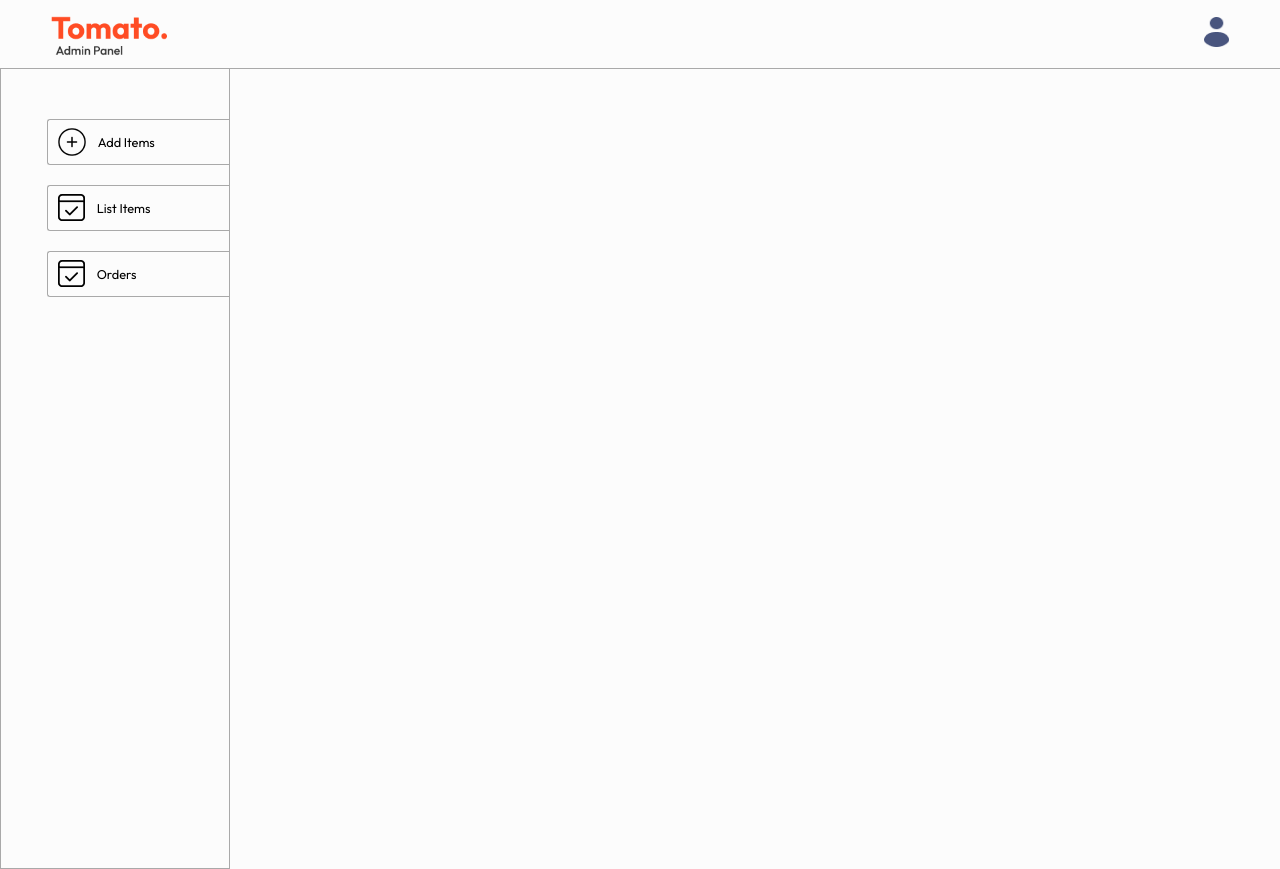
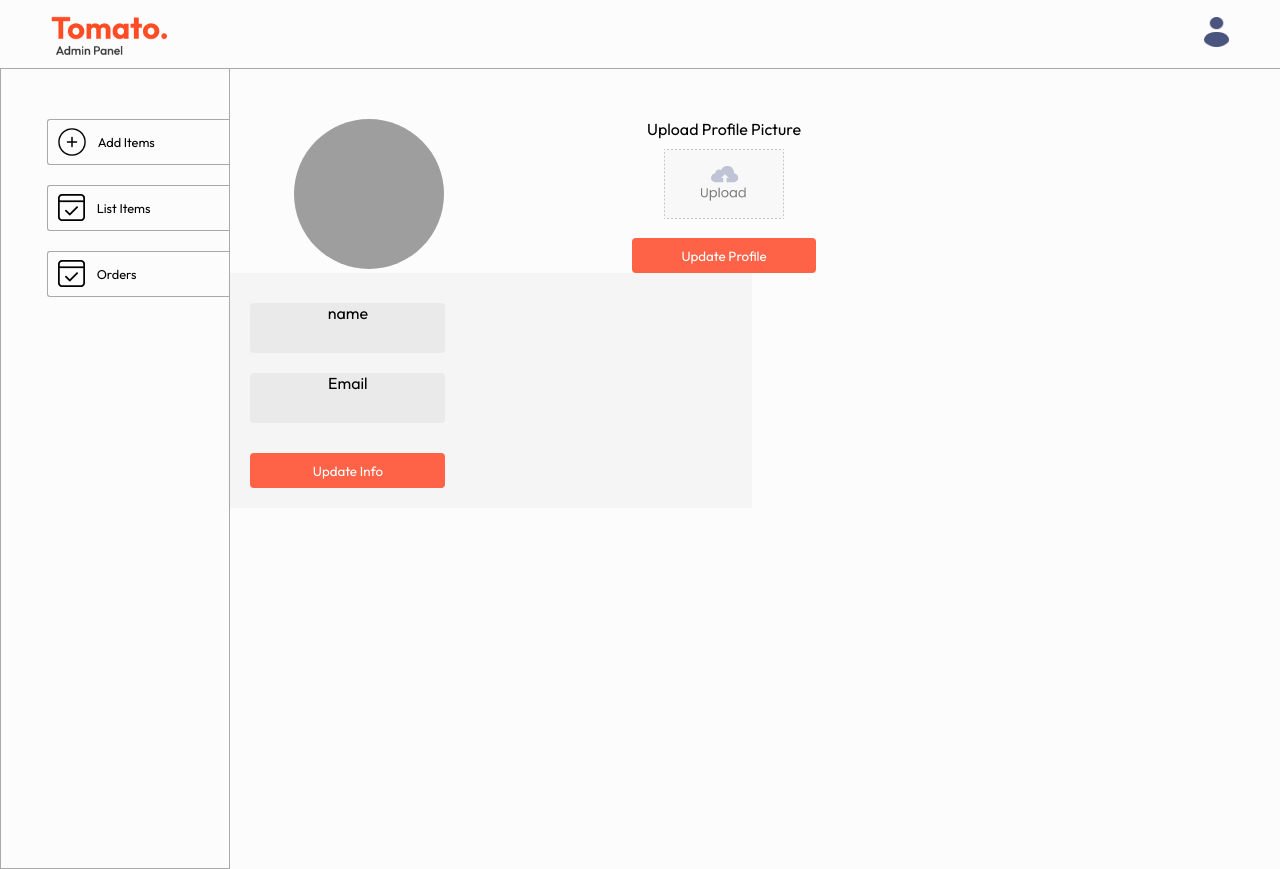
Before and after one commit to electriquemetalman/adminFront, a React (Vite) app: page /profile in a window 1280 px wide. Built offline with nearby package versions, Linux system fonts and the light colour scheme; sample sign-in values are in the browser's storage.

Commit message:
start to build profile user page

```diff
--- a/src/App.jsx
+++ b/src/App.jsx
@@ -5,6 +5,7 @@ import { Routes, Route } from 'react-router-dom'
 import Add from './pages/Add/Add'
 import List from './pages/List/List'
 import Orders from './pages/Orders/Orders'
+import Profile from './pages/Profile/Profile'
 import { ToastContainer } from 'react-toastify';
 import 'react-toastify/dist/ReactToastify.css';
 import Login from './pages/Login/Login'
@@ -32,6 +33,7 @@ const App = () => {
           <Route path="/add" element={<ProtectedRoute><Add url={url}/></ProtectedRoute>} />
           <Route path="/list" element={<ProtectedRoute><List url={url}/></ProtectedRoute>} />
           <Route path="/orders" element={<ProtectedRoute><Orders url={url}/></ProtectedRoute>} />
+          <Route path="/profile" element={<ProtectedRoute><Profile url={url}/></ProtectedRoute>} />
           <Route path="/" element={<PublicRoute><Login url={url}/></PublicRoute>} />
         </Routes>
       </div>
--- a/src/components/Navbar/Navbar.jsx
+++ b/src/components/Navbar/Navbar.jsx
@@ -2,10 +2,12 @@ import React, {useContext} from 'react'
 import './Navbar.css'
 import {assets} from '../../assets/assets.js'
 import { AuthContext } from '../../context/AuthContext';
+import { useNavigate } from 'react-router-dom';
 
 const Navbar = () => {
 
   const { logout } = useContext(AuthContext);
+  const navigate = useNavigate();
 
   return (
     <div className='navbar'>
@@ -13,7 +15,7 @@ const Navbar = () => {
         <div className='profile'>
           <img src={assets.profile_icon} alt='' />
           <ul className='nav-profile-dropdown'>
-            <li>
+            <li onClick={() => navigate('/profile')}>
               <img src={assets.bag_icon} alt=''/>
               <p>Profile</p>
             </li>
--- /dev/null
+++ b/src/components/UpdateInfo/UpdateInfo.css
@@ -0,0 +1,46 @@
+.update-info-form{
+    display: flex;
+    justify-content: flex-start;
+    align-items: flex-start;
+    padding: 20px;
+    background-color: #f5f5f5;
+}
+
+.update-user-group{
+    margin-top: 10px;
+    display: flex;
+    justify-content: space-between;
+    align-items: center;
+    background-color: #eaeaea;
+    border-radius: 4px;
+}
+.update-user-group label{
+    font-size: 1rem;
+}
+.update-user-group input{
+    border: none;
+    background-color: transparent;
+    outline: none;
+    padding: 2px;
+}
+
+.update-form .update-btn{
+    margin-top: 20px;
+    border: none;
+    background-color: tomato;
+    color: white;
+    height: 35px;
+    border-radius: 4px;
+    cursor: pointer;
+}
+
+
+.update-form .update-btn:hover{
+    background-color: #070707;
+}
+
+@media (max-width:750px){
+    .cart-update-info-form{
+        flex-direction: column-reverse;
+    }
+}
--- /dev/null
+++ b/src/components/UpdateInfo/UpdateInfo.jsx
@@ -0,0 +1,24 @@
+import React from 'react'
+import './UpdateInfo.css'
+
+const UpdateInfo = () => {
+  return (
+    <div className='update-info'>
+        <div className='update-info-form'>
+            <form className='update-form flex-col'>
+                <div className='update-user-group flex-col'>
+                    <label>name</label>
+                    <input type='text' name='name' />
+                </div>
+                <div className='update-user-group flex-col'>
+                    <label>Email</label>
+                    <input type='email' name='email' />
+                </div>
+                <button type='submit' className='update-btn'>Update Info</button>
+            </form>
+        </div>
+    </div>
+  )
+}
+
+export default UpdateInfo
--- /dev/null
+++ b/src/components/UpdateProfile/UpdateProfile.css
@@ -0,0 +1,68 @@
+.update-Profile{
+    margin-top: 50px;
+    display: flex;
+    justify-content: space-between;
+    gap: max(12vw, 20px);
+    flex-wrap: wrap;
+}
+
+.update-profile-display{
+    flex: 1;
+    display: flex;
+    flex-direction: column;
+    gap: 20px;
+}
+
+.contain-profile{
+    display: flex;
+    flex-direction: column;
+    width: 150px;
+}
+.contain-profile img{
+    width: 150px;
+    height: 150px;
+    border-radius: 50%;
+    object-fit: cover;
+    margin-left: 4rem;
+}
+
+.update-profile-form{
+    flex: 1;
+}
+
+.update-profile-form form{
+    gap: 15px;
+    margin-left: 4rem;
+    max-width: 600px;     /* limiter largeur pour grands écrans */
+    width: 100%;
+}
+
+.update-profile-form .update-profile-pic-upload{
+    display: flex;
+    align-items: center;
+    gap: 10px;
+}
+
+.update-profile-form button{
+    border: none;
+    background-color: tomato;
+    color: white;
+    height: 35px;
+    border-radius: 4px;
+    cursor: pointer;
+}
+
+@media (max-width:750px){
+    .update-Profile {
+        flex-direction: column;
+    }
+    .update-profile-display{
+        flex-direction: column-reverse;
+        margin-bottom: 20px;
+        margin-left: 2rem;
+    }
+    .update-profile-form{
+        justify-content: start;
+        margin-left: 0;
+    }
+}
--- /dev/null
+++ b/src/components/UpdateProfile/UpdateProfile.jsx
@@ -0,0 +1,29 @@
+import React from 'react'
+import './UpdateProfile.css'
+import { assets } from '../../assets/assets'
+
+const UpdateProfile = () => {
+  return (
+    <div className='update-Profile'>
+        <div className='update-profile-display'>
+            <div className='contain-profile'>
+                <img src="http://localhost:4000/profiles/1762996355003Maelle-removebg-preview.png" alt='' />
+            </div>
+        </div>
+        <div className='update-profile-form'>
+            <form className='flex-col'>
+                <div className='update-profile-pic-upload flex-col'>
+                    <p>Upload Profile Picture</p>
+                    <label htmlFor='image'>
+                        <img src={assets.upload_area} alt='' />
+                    </label>
+                    <input type='file' id='image' hidden required/>
+                </div>
+                <button type='submit' className='update-btn'>Update Profile</button>
+            </form>
+        </div>
+    </div>
+  )
+}
+
+export default UpdateProfile
--- /dev/null
+++ b/src/pages/Profile/Profile.jsx
@@ -0,0 +1,15 @@
+import React from 'react';
+import './Profile.css';
+import UpdateProfile from '../../components/UpdateProfile/UpdateProfile';
+import UpdateInfo from '../../components/UpdateInfo/UpdateInfo';
+
+const Profile = () => {
+  return (
+    <div>
+      <UpdateProfile />
+      <UpdateInfo />
+    </div>
+  )
+}
+
+export default Profile
```
Also changed, not shown: src/pages/Profile/Profile.css (added).
